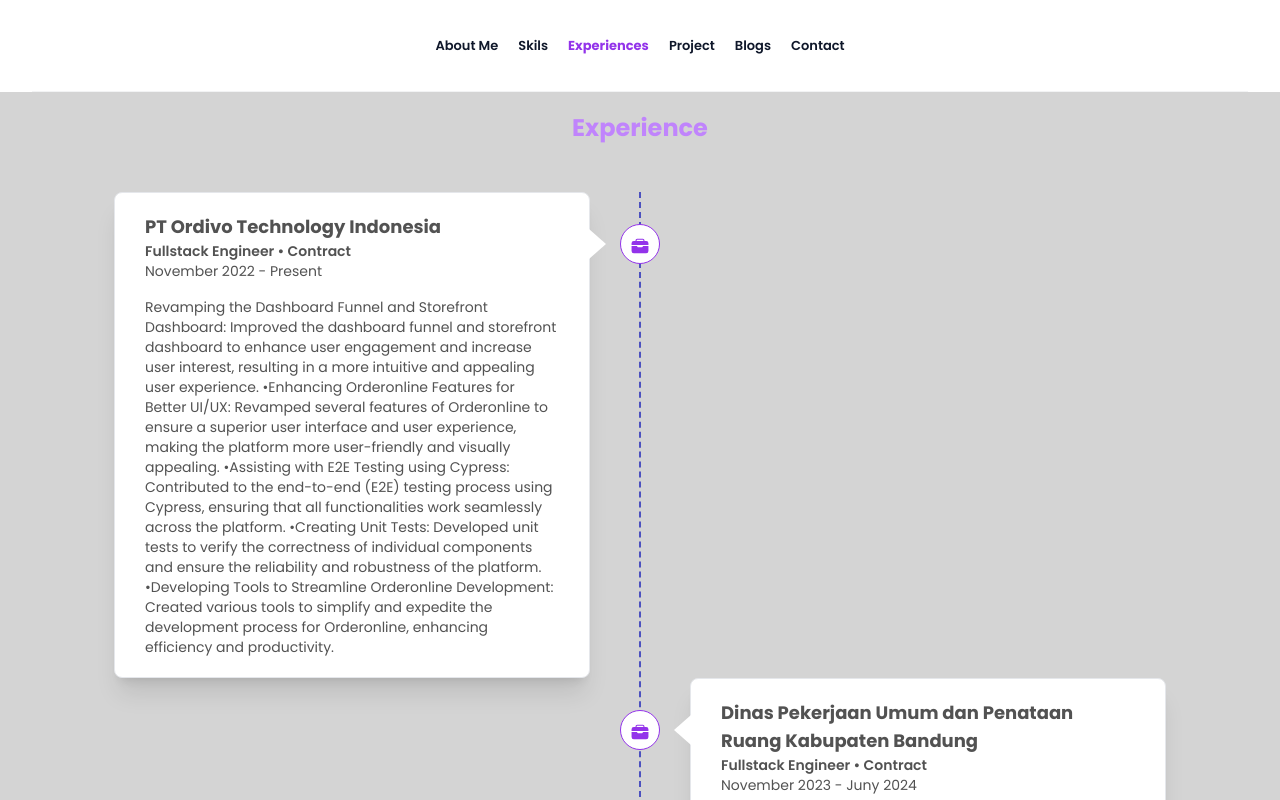
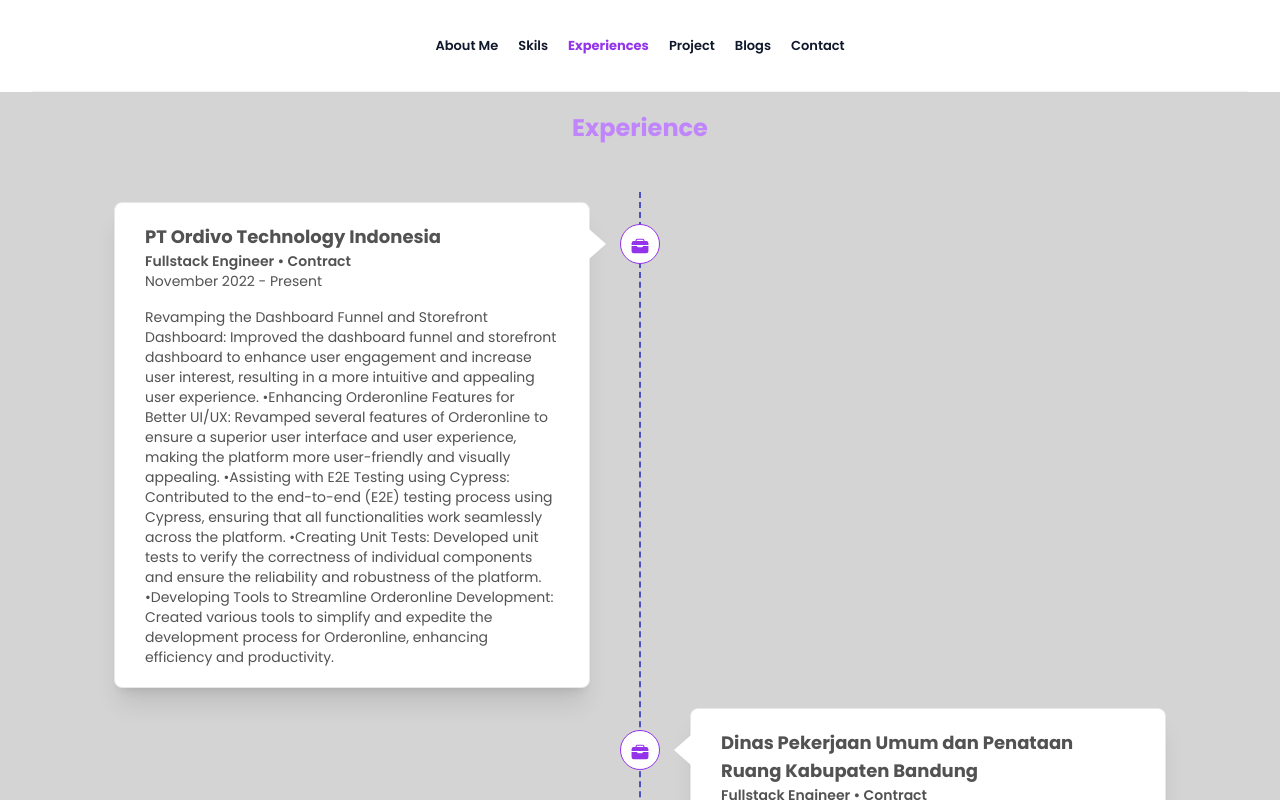
Before and after one commit to mahardikakdenie/resume, a Nuxt app: page /experiences in a window 1280 px wide. Shown: the top 800 px of the page. Built offline with nearby package versions, Linux system fonts and the light colour scheme.

Commit message:
fix padding experience

```diff
--- a/pages/experiences.vue
+++ b/pages/experiences.vue
@@ -166,7 +166,7 @@
 }
 
 .experience-wrapper {
-    @apply py-[10x] px-[50px] relative w-[50%];
+    @apply py-[10px] px-[50px] relative w-[50%];
 }
 
 .experience-icon-steps {
```
